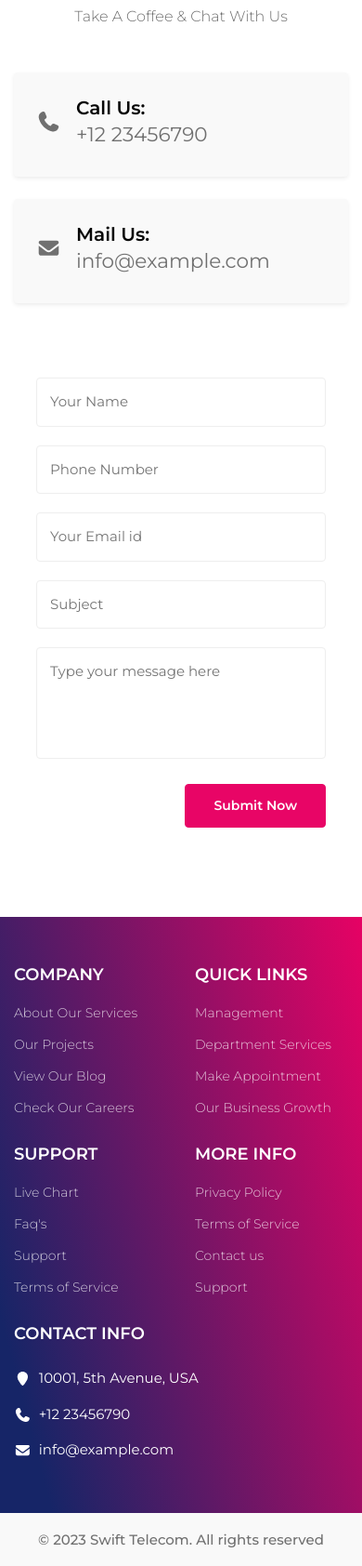
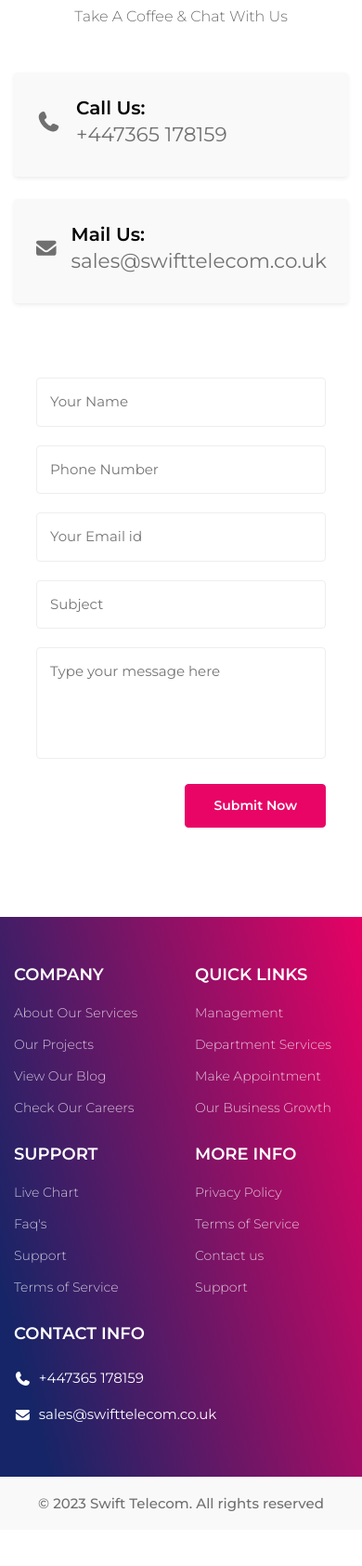
Before and after one commit to MuneebR752/Swift-Telecom, a plain HTML site: page index.html in a window 390 px wide. Shown: the part 5206-6890 px from the top of the page at 93% size. After the commit the page ends 6851 px from the top, so only its background shows below. Drawn offline with Linux system fonts and the light colour scheme.

Commit message:
Added phone number & email

```diff
--- a/index.html
+++ b/index.html
@@ -408,7 +408,7 @@
                   <i class="fa fa-phone" aria-hidden="true"></i>
                   <div class="ml-3">
                     <h5 class="contact-text">Call Us:</h5>
-                    <a href="tel:+12 23456790">+12 23456790</a>
+                    <a href="tel:+447365 178159">+447365 178159</a>
                   </div>
                 </div>
               </div>
@@ -419,18 +419,16 @@
                   <i class="fa fa-envelope" aria-hidden="true"></i>
                   <div class="ml-3">
                     <h5 class="contact-text">Mail Us:</h5>
-                    <a href="mailto:info@example.com"> info@example.com</a>
+                    <a href="mailto:sales@swifttelecom.co.uk">
+                      sales@swifttelecom.co.uk</a
+                    >
                   </div>
                 </div>
               </div>
             </div>
           </div>
           <div class="contact-form pt-5 mt-2">
-            <form
-              action="https://sendmail.w3layouts.com/submitForm"
-              method="post"
-              class="cont-form p-sm-5 p-4"
-            >
+            <form method="post" class="cont-form p-sm-5 p-4">
               <div class="row">
                 <div class="col-md-6">
                   <input
@@ -531,16 +529,14 @@
               <h6 class="footer-title-29">Contact Info</h6>
               <ul>
                 <li class="d-flex align-items-center py-2">
-                  <i class="fa fa-map-marker mr-2" aria-hidden="true"></i>10001,
-                  5th Avenue, USA
-                </li>
-                <li class="d-flex align-items-center py-2">
                   <i class="fa fa-phone mr-2" aria-hidden="true"></i
-                  ><a href="tel:+12 23456790">+12 23456790</a>
+                  ><a href="tel:+447365 178159">+447365 178159</a>
                 </li>
                 <li class="d-flex align-items-center py-2">
                   <i class="fa fa-envelope mr-2" aria-hidden="true"></i
-                  ><a href="mailto:info@example.com">info@example.com</a>
+                  ><a href="mailto:sales@swifttelecom.co.uk"
+                    >sales@swifttelecom.co.uk</a
+                  >
                 </li>
               </ul>
             </div>
```
